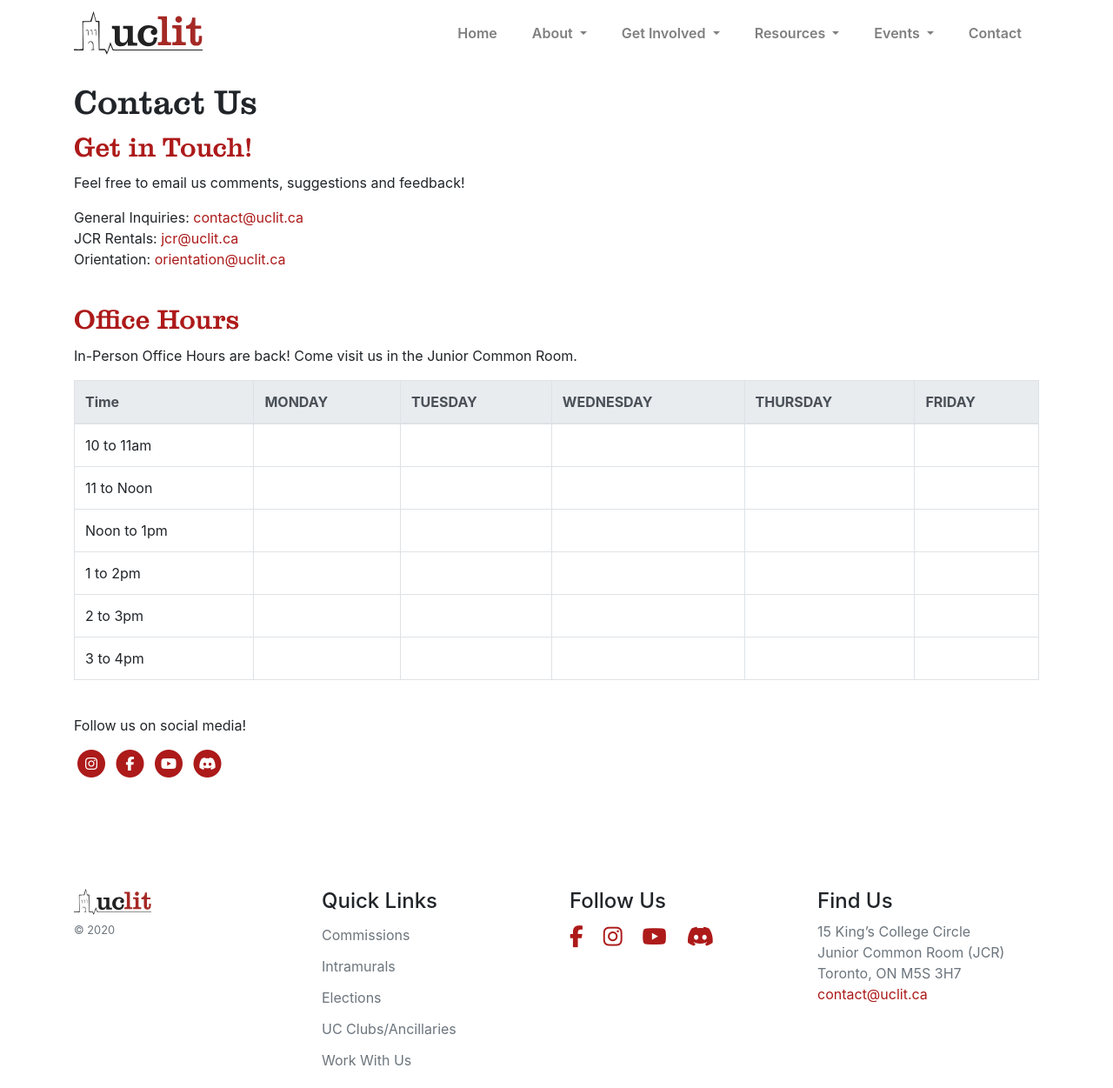
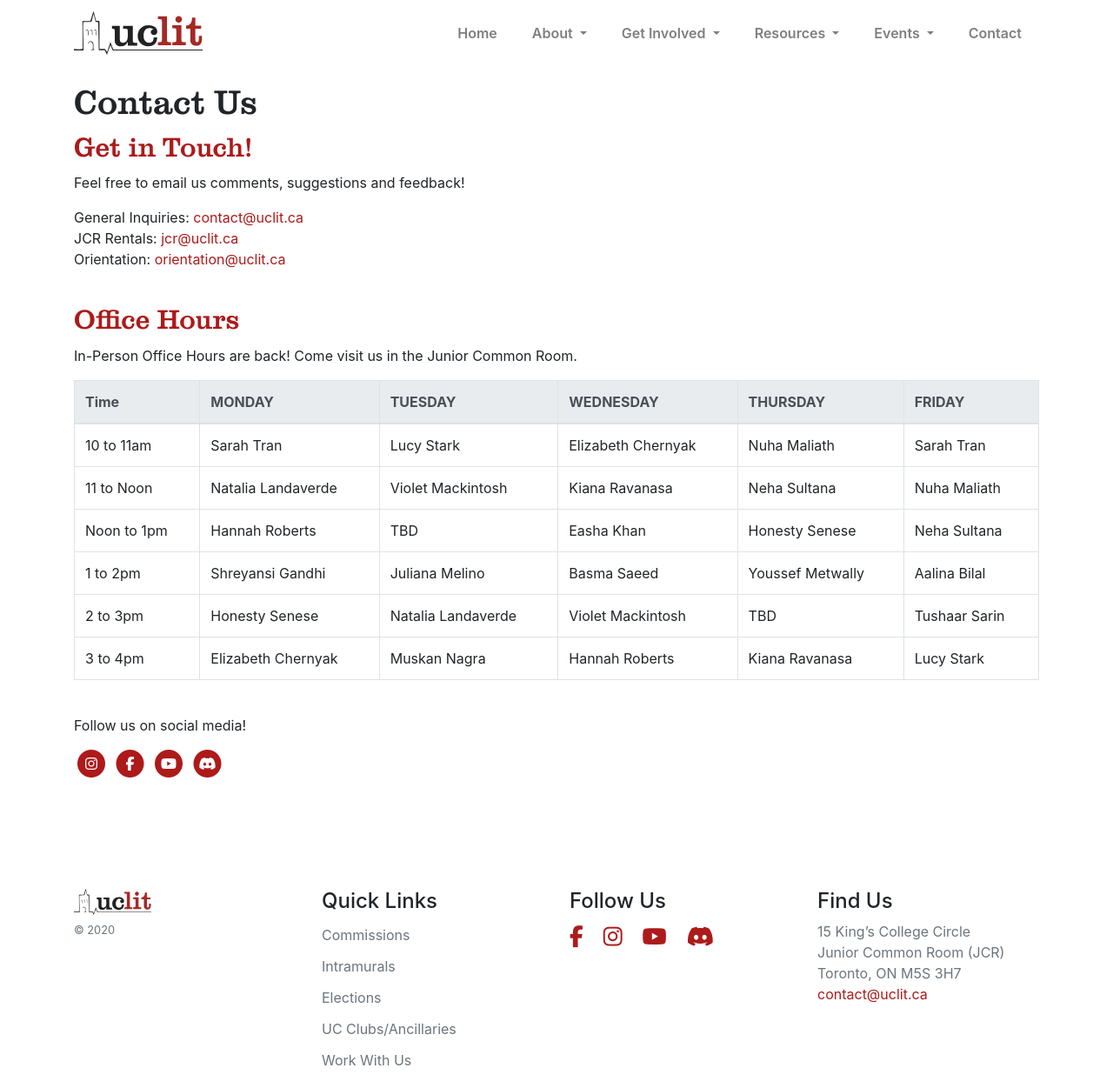
Before and after one commit to uclit-webmaster/uclit-site, a Jekyll site: the page built from contact.html, in a window 1280 px wide and 1251 px high. Shown: the whole window at 87% size. Built offline with Jekyll 4.4.1, drawn with Linux system fonts in a browser that asks for light colours; nearby versions of some CDN libraries.

Commit message:
Update contact.html

```diff
--- a/contact.html
+++ b/contact.html
@@ -21,12 +21,12 @@ title: Contact Us
 <div class="table-responsive">
 <table class="table table-bordered">
 <thead class="thead-light"><tr><th>Time</th><th>MONDAY</th><th>TUESDAY</th><th>WEDNESDAY</th><th>THURSDAY</th><th>FRIDAY</th></tr></thead><tbody>
- <tr><td>10 to 11am </td><td>&nbsp;</td><td>&nbsp;</td><td>&nbsp;</td><td>&nbsp;</td><td>&nbsp;</td></tr>
- <tr><td>11 to Noon</td><td>&nbsp;</td><td>&nbsp;</td><td>&nbsp;</td><td>&nbsp;</td><td>&nbsp;</td></tr>
- <tr><td>Noon to 1pm</td><td>&nbsp;</td><td>&nbsp;</td><td>&nbsp;</td><td>&nbsp;</td><td>&nbsp;</td></tr>
- <tr><td>1 to 2pm</td><td>&nbsp;</td><td>&nbsp;</td><td>&nbsp;</td><td>&nbsp;</td><td>&nbsp;</td></tr>
- <tr><td>2 to 3pm</td><td>&nbsp;</td><td>&nbsp;</td><td>&nbsp;</td><td>&nbsp;</td><td>&nbsp;</td></tr>
- <tr><td>3 to 4pm</td><td>&nbsp;</td><td>&nbsp;</td><td>&nbsp;</td><td>&nbsp;</td><td>&nbsp;</td></tr>
+ <tr><td>10 to 11am </td><td>Sarah Tran</td><td>Lucy Stark</td><td>Elizabeth Chernyak</td><td>Nuha Maliath</td><td>Sarah Tran</td></tr>
+ <tr><td>11 to Noon</td><td>Natalia Landaverde</td><td>Violet Mackintosh</td><td>Kiana Ravanasa</td><td>Neha Sultana</td><td>Nuha Maliath</td></tr>
+ <tr><td>Noon to 1pm</td><td>Hannah Roberts</td><td>TBD</td><td>Easha Khan</td><td>Honesty Senese</td><td>Neha Sultana</td></tr>
+ <tr><td>1 to 2pm</td><td>Shreyansi Gandhi</td><td>Juliana Melino</td><td>Basma Saeed</td><td>Youssef Metwally</td><td>Aalina Bilal</td></tr>
+ <tr><td>2 to 3pm</td><td>Honesty Senese</td><td>Natalia Landaverde</td><td>Violet Mackintosh</td><td>TBD</td><td>Tushaar Sarin</td></tr>
+ <tr><td>3 to 4pm</td><td>Elizabeth Chernyak</td><td>Muskan Nagra</td><td>Hannah Roberts</td><td>Kiana Ravanasa</td><td>Lucy Stark</td></tr>
 </tbody></table>
 </div>
 <br>
```
